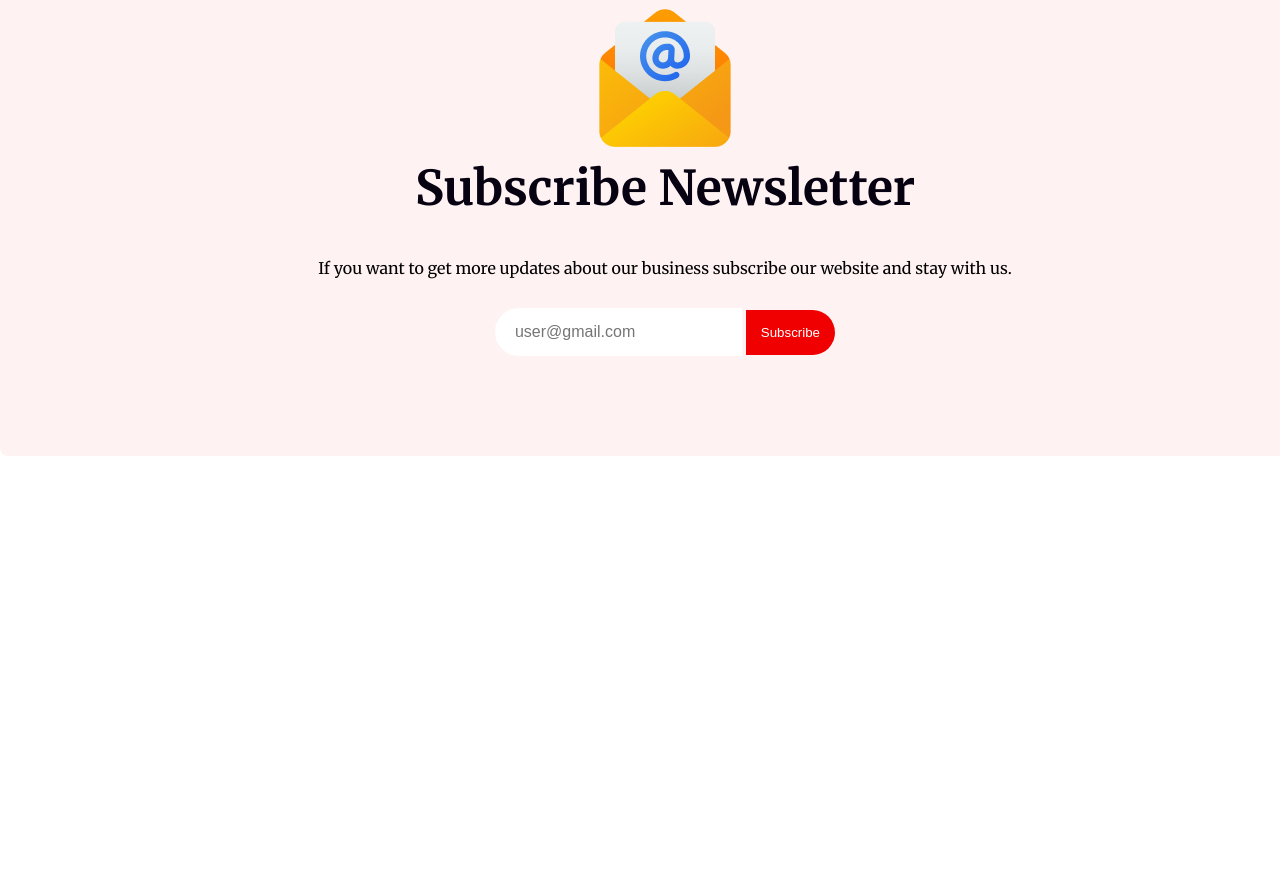
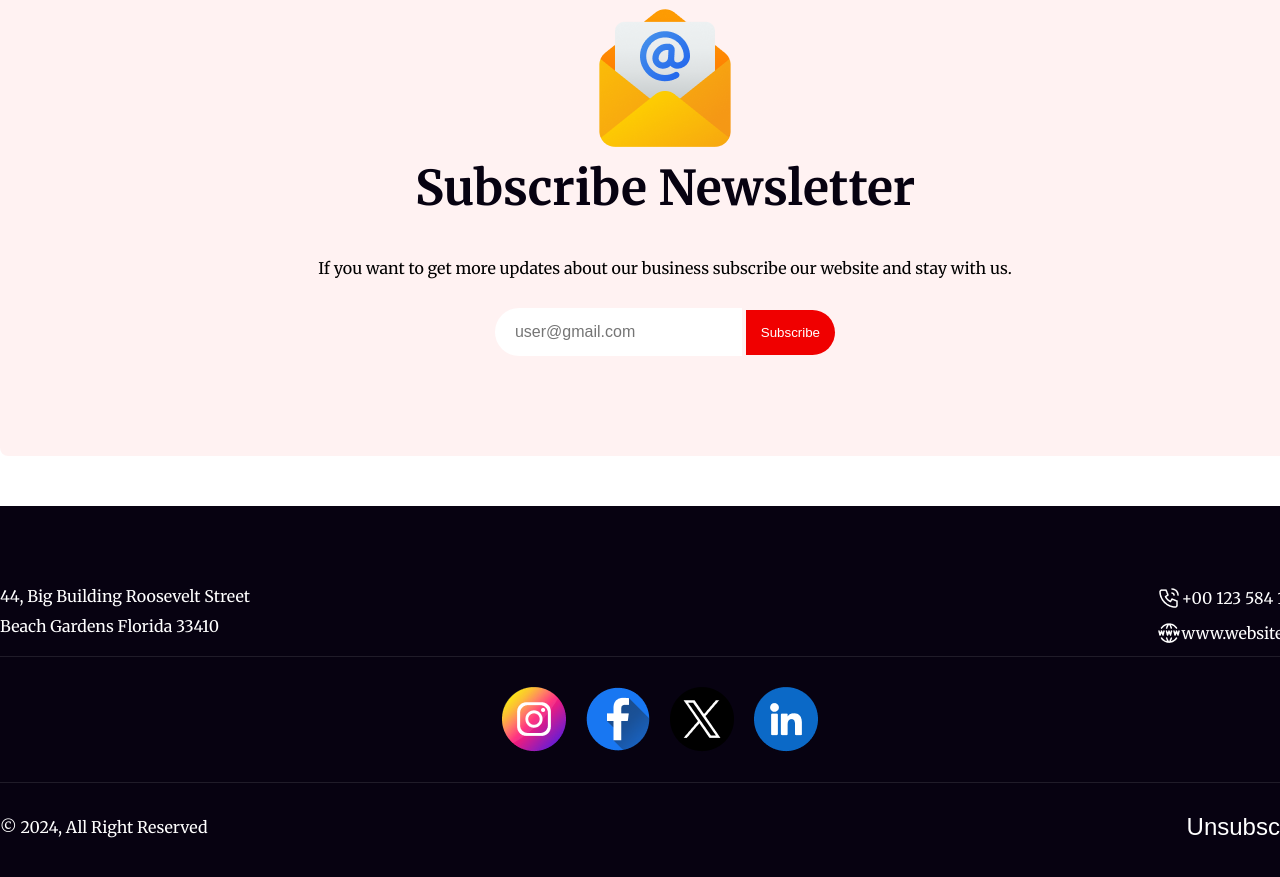
Before and after one commit to nimairoy/web-developer-portfolio, a plain HTML site: page index.html in a window 1280 px wide. Shown: the part 5758-6635 px from the top of the page. Before the commit the page ends 6264 px from the top, so only its background shows below. Drawn offline with Linux system fonts and the light colour scheme.

Commit message:
footer part added

```diff
--- a/index.html
+++ b/index.html
@@ -183,6 +183,37 @@
 
     <!-- main end -->
 
-    <footer></footer>
+    <footer class="footer">
+      <div class="container">
+        <div class="footer-top">
+          <div>
+            <p>44, Big Building Roosevelt Street</p>
+            <p>Beach Gardens Florida 33410</p>
+          </div>
+          <div class="contact">
+            <p class="contact-info">
+              <img src="./images/Call.png" alt="image" />
+              <span> +00 123 584 124</span>
+            </p>
+            <p class="contact-info">
+              <img src="./images/Website.png" alt="image" />
+              <span> www.website.com</span>
+            </p>
+          </div>
+        </div>
+        <hr />
+        <div class="social-icon">
+          <img src="./images/Instagram.png" alt="Instagram Image" />
+          <img src="./images/Facebook.png" alt="Facebook Image" />
+          <img src="./images/Twitter.png" alt="Twitter Image" />
+          <img src="./images/Linkedin.png" alt="Linkedin Image" />
+        </div>
+        <hr />
+        <div class="footer-bottom">
+          <p>&copy; 2024, All Right Reserved</p>
+          <button type="submit" class="unsubscribe-button">Unsubscribe</button>
+        </div>
+      </div>
+    </footer>
   </body>
 </html>
--- a/style.css
+++ b/style.css
@@ -233,6 +233,10 @@ body {
 }
 .awesome-portfolio img {
   width: 100%;
+  transition: 0.4s;
+}
+.awesome-portfolio img:hover {
+  transform: scale(1.1);
 }
 .row-1,
 .row-2 {
@@ -269,3 +273,56 @@ input[type="email"] {
   border-radius: 0 25px 25px 0;
   cursor: pointer;
 }
+
+/* footer part  */
+
+.footer {
+  background: #070211;
+  color: #ffffff;
+  font-family: "Inter" sans-serif;
+  padding: 80px 0 40px 0;
+}
+.footer hr {
+  height: 1px;
+  border: 0;
+  background: #fff;
+  opacity: 0.1;
+}
+.container {
+  width: 1320px;
+  margin: 0 auto;
+}
+.footer-top {
+  display: flex;
+  justify-content: space-between;
+}
+.footer-top p {
+  margin-bottom: 10px;
+}
+.contact-info {
+  display: flex;
+  align-items: center;
+}
+.social-icon {
+  display: flex;
+  justify-content: center;
+  margin-top: 30px;
+  margin-bottom: 30px;
+  gap: 20px;
+}
+.social-icon img {
+  cursor: pointer;
+}
+.footer-bottom {
+  display: flex;
+  justify-content: space-between;
+  align-items: center;
+  padding: 30px 0;
+}
+.unsubscribe-button {
+  background: transparent;
+  border: 0;
+  font-size: 24px;
+  color: #ffffff;
+  cursor: pointer;
+}
```
